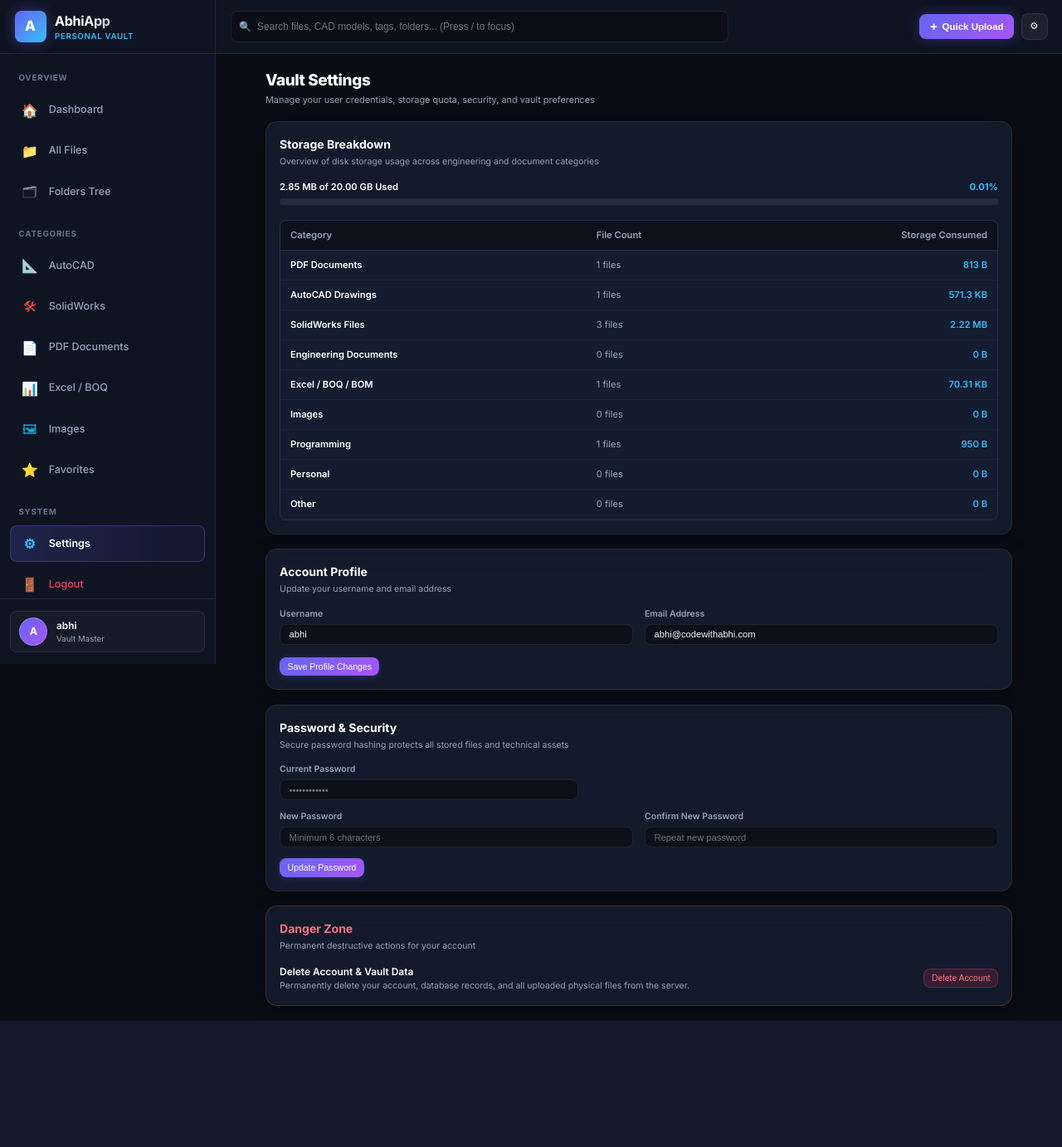
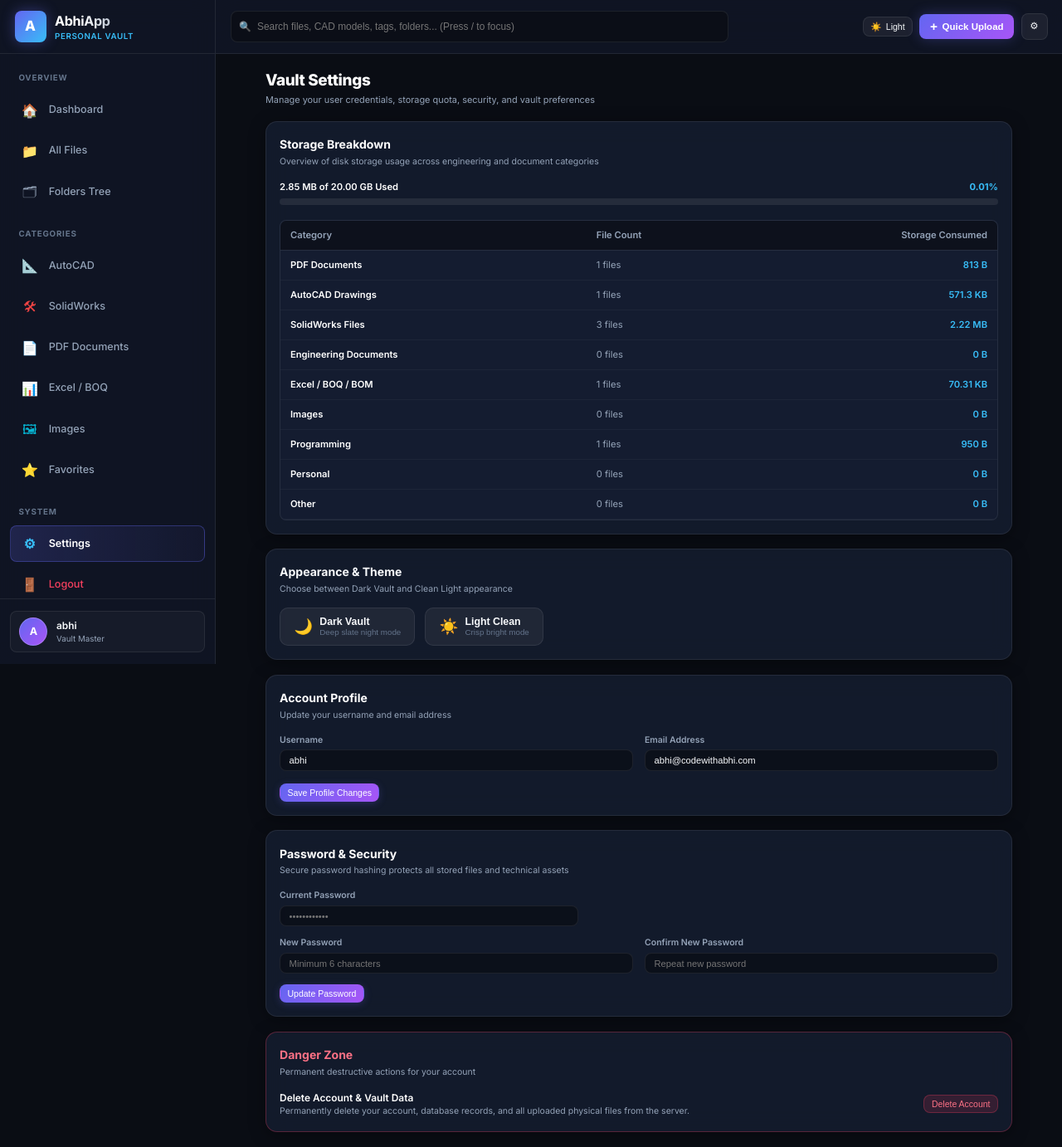
Before and after one commit to codewithabhi008/Abhiapp, a Flask app: page /settings in a window 1280 px wide. Shown: the whole page at 83% size. Before the commit the page ends 1230 px from the top, so only its background shows below. Run offline with Flask 3, Linux system fonts and the light colour scheme; a user stored in the database is signed in; data comes from the database, SQL or seed files in the repository.

Commit message:
Add Light and Dark theme switcher with persistence

```diff
--- a/static/js/app.js
+++ b/static/js/app.js
@@ -1,6 +1,47 @@
 /**
  * AbhiApp - Core Application Script
  */
+
+// Theme Management (Light / Dark Appearance)
+function initTheme() {
+  const savedTheme = localStorage.getItem('abhiapp-theme') || 'dark';
+  applyTheme(savedTheme, false);
+}
+
+function applyTheme(theme, notify = true) {
+  document.documentElement.setAttribute('data-theme', theme);
+  localStorage.setItem('abhiapp-theme', theme);
+
+  // Update toggle buttons across UI
+  const themeBtns = document.querySelectorAll('.theme-toggle-btn');
+  themeBtns.forEach(btn => {
+    if (theme === 'light') {
+      btn.innerHTML = '<span>🌙</span> <span class="theme-btn-label">Dark</span>';
+      btn.title = 'Switch to Dark Mode';
+    } else {
+      btn.innerHTML = '<span>☀️</span> <span class="theme-btn-label">Light</span>';
+      btn.title = 'Switch to Light Mode';
+    }
+  });
+
+  const themeSelect = document.getElementById('settingsThemeSelect');
+  if (themeSelect) {
+    themeSelect.value = theme;
+  }
+
+  if (notify) {
+    showToast(`Switched to ${theme.toUpperCase()} appearance`, 'info');
+  }
+}
+
+function toggleTheme() {
+  const currentTheme = document.documentElement.getAttribute('data-theme') || 'dark';
+  const newTheme = currentTheme === 'light' ? 'dark' : 'light';
+  applyTheme(newTheme, true);
+}
+
+// Immediately apply saved theme on load
+initTheme();
 
 // Global Toast Notification Helper
 function showToast(message, type = 'info') {
@@ -32,7 +73,7 @@ function showToast(message, type = 'info') {
     toast.style.transform = 'translateX(100%)';
     toast.style.transition = 'all 0.3s ease';
     setTimeout(() => toast.remove(), 300);
-  }, 4000);
+  }, 3500);
 }
 
 // Modal Management Helper
@@ -78,7 +119,6 @@ document.addEventListener('keydown', (e) => {
     document.querySelectorAll('.modal-backdrop.active').forEach(m => m.classList.remove('active'));
     document.body.style.overflow = '';
   }
-  // Pressing '/' to focus global search
   if (e.key === '/' && document.activeElement.tagName !== 'INPUT' && document.activeElement.tagName !== 'TEXTAREA') {
     e.preventDefault();
     const searchInput = document.getElementById('globalSearchInput');
@@ -88,6 +128,7 @@ document.addEventListener('keydown', (e) => {
 
 // Global Search Redirection to Vault
 document.addEventListener('DOMContentLoaded', () => {
+  initTheme();
   const searchInput = document.getElementById('globalSearchInput');
   if (searchInput) {
     searchInput.addEventListener('keydown', (e) => {
--- a/templates/base.html
+++ b/templates/base.html
@@ -24,6 +24,16 @@
   <link rel="stylesheet" href="{{ url_for('static', filename='css/main.css') }}">
   <link rel="stylesheet" href="{{ url_for('static', filename='css/components.css') }}">
   <link rel="stylesheet" href="{{ url_for('static', filename='css/previews.css') }}">
+
+  <!-- Immediate Theme Initializer to prevent flash -->
+  <script>
+    (function() {
+      try {
+        const theme = localStorage.getItem('abhiapp-theme') || 'dark';
+        document.documentElement.setAttribute('data-theme', theme);
+      } catch (e) {}
+    })();
+  </script>
 
   {% block extra_head %}{% endblock %}
 </head>
@@ -124,6 +134,12 @@
         </div>
 
         <div class="navbar-right">
+          <!-- Theme Toggle Button -->
+          <button type="button" class="btn btn-secondary btn-sm theme-toggle-btn" onclick="toggleTheme()" title="Toggle Light / Dark Mode">
+            <span>☀️</span>
+            <span class="theme-btn-label">Light</span>
+          </button>
+
           <!-- Install App Button (Shows when browser detects PWA installability) -->
           <button id="pwaInstallBtn" class="btn btn-secondary btn-sm" style="display:none;" onclick="triggerPWAInstall()">
             <span>📲</span>
--- a/templates/settings.html
+++ b/templates/settings.html
@@ -60,6 +60,30 @@
           </tr>
         </tbody>
       </table>
+    </div>
+  </div>
+
+  <!-- Appearance & Theme Card -->
+  <div class="glass-card">
+    <h2 style="font-size:1rem;font-weight:700;color:var(--text-main);margin-bottom:0.2rem;">Appearance & Theme</h2>
+    <p style="font-size:0.75rem;color:var(--text-muted);margin-bottom:1rem;">Choose between Dark Vault and Clean Light appearance</p>
+
+    <div style="display:flex;gap:0.85rem;flex-wrap:wrap;">
+      <button type="button" class="btn btn-secondary" onclick="applyTheme('dark')" style="display:flex;align-items:center;gap:0.6rem;padding:0.7rem 1.15rem;border-radius:10px;">
+        <span style="font-size:1.3rem;">🌙</span>
+        <div style="text-align:left;">
+          <div style="font-weight:700;font-size:0.88rem;">Dark Vault</div>
+          <div style="font-size:0.7rem;color:var(--text-dim);">Deep slate night mode</div>
+        </div>
+      </button>
+
+      <button type="button" class="btn btn-secondary" onclick="applyTheme('light')" style="display:flex;align-items:center;gap:0.6rem;padding:0.7rem 1.15rem;border-radius:10px;">
+        <span style="font-size:1.3rem;">☀️</span>
+        <div style="text-align:left;">
+          <div style="font-weight:700;font-size:0.88rem;">Light Clean</div>
+          <div style="font-size:0.7rem;color:var(--text-dim);">Crisp bright mode</div>
+        </div>
+      </button>
     </div>
   </div>
 
```
Also changed, not shown: static/css/main.css (+124 -0 lines).
